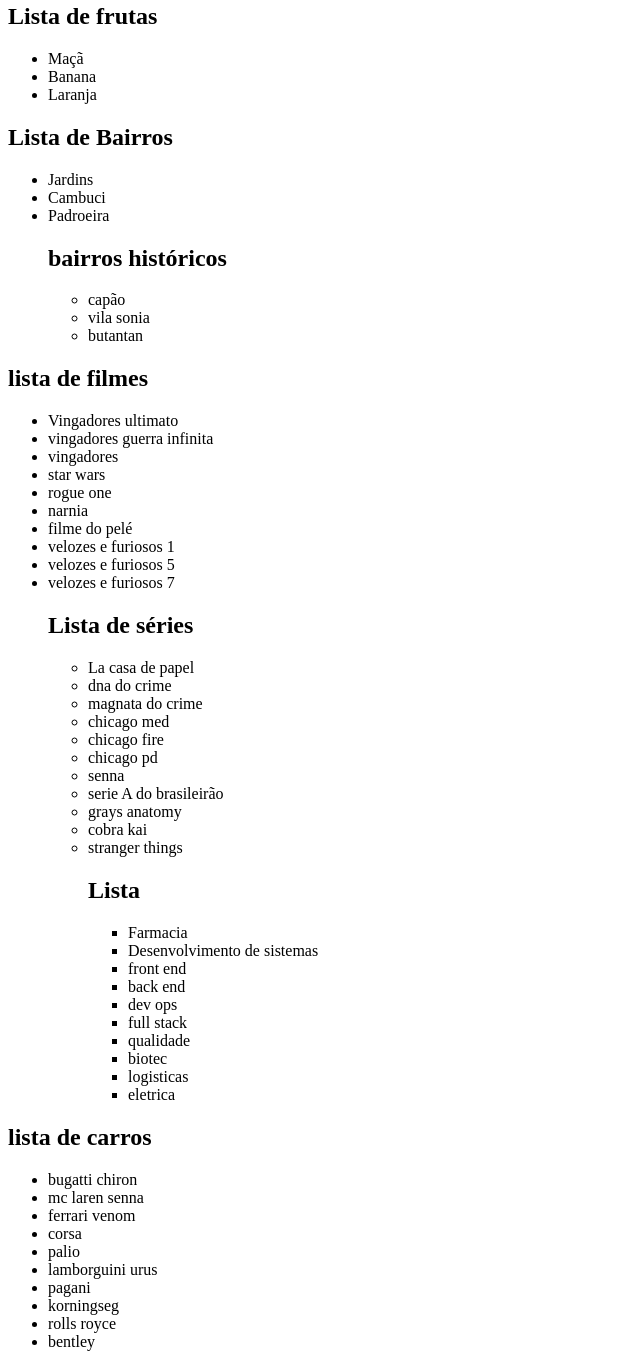
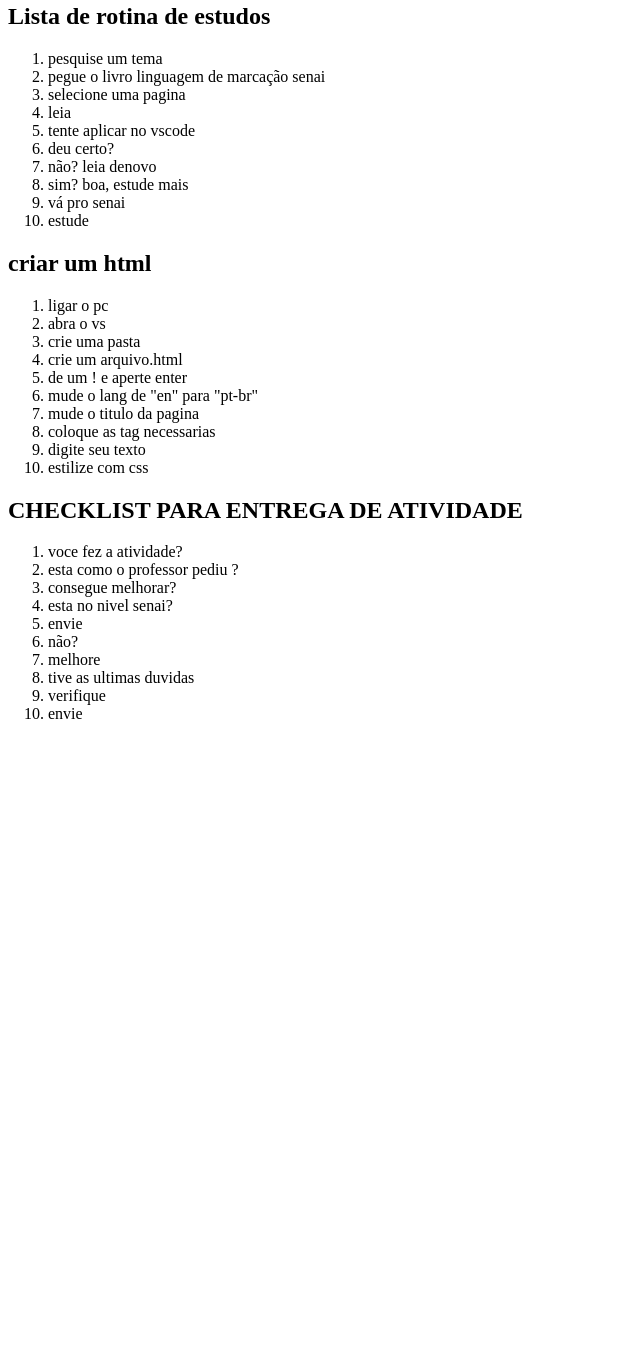
Before and after one commit to Igorbixofis/biolima, a plain HTML site: page aulas/listas/nao-ordenada.html in a window 1280 px wide. Shown: the part 77-1432 px from the top of the page, without its empty margins (0-640 px from the left). After the commit the page ends 816 px from the top, so only its background shows below. Drawn offline with Linux system fonts and the light colour scheme.

Commit message:
ordenadas

```diff
--- a/aulas/listas/nao-ordenada.html
+++ b/aulas/listas/nao-ordenada.html
@@ -7,78 +7,46 @@
 </head>
 <body>
     <h1>listas não ordenada</h1>
-    <h2>Lista de frutas</h2>
-    <ul>
-        <li>Maçã</li>
-        <li>Banana</li>
-        <li>Laranja</li>
-    </ul>
-    <h2>Lista de Bairros</h2>
-    <ul>
-        <li>Jardins</li>
-        <li>Cambuci</li>
-        <li>Padroeira</li>
-        <h2>bairros históricos</h2>
-        <ul>
-            <li>capão</li>
-            <li>vila sonia</li>
-            <li>butantan</li>
-        </ul>
-    </ul>
-    <h2>lista de filmes</h2>
-    <ul>
-        <li>Vingadores ultimato</li>
-        <li>vingadores guerra infinita</li>
-        <li>vingadores</li>
-        <li>star wars</li>
-        <li>rogue one</li>
-        <li>narnia</li>
-        <li>filme do pelé</li>
-        <li>velozes e furiosos 1 </li>
-        <li>velozes e furiosos 5 </li>
-        <li>velozes e furiosos 7</li>
+    <h2>Lista de rotina de estudos</h2>
+    <ol>
+        <li>pesquise um tema</li>
+        <li>pegue o livro linguagem de marcação senai</li>
+        <li>selecione uma pagina</li>
+        <li>leia</li>
+        <li>tente aplicar no vscode </li>
+        <li>deu certo?</li>
+        <li>não? leia denovo </li>
+        <li>sim? boa, estude mais</li>
+        <li>vá pro senai</li>
+        <li>estude</li>
+    </ol>
+    <h2>criar um html</h2>
+    <ol>
+        <li>ligar o pc</li>
+        <li>abra o vs </li>
+        <li>crie uma pasta</li>
+        <li>crie um arquivo.html</li>
+        <li>de um ! e aperte enter</li>
+        <li>mude o lang de "en" para "pt-br"</li>
+        <li>mude o titulo da pagina</li>
+        <li>coloque as tag necessarias</li>
+        <li>digite seu texto</li>
+        <li>estilize com css</li>
+    </ol>
+    <h2>CHECKLIST PARA ENTREGA DE ATIVIDADE </h2>
+    <ol>
+        <li>voce fez a atividade?</li>
+        <li>esta como o professor pediu ?</li>
+        <li>consegue melhorar?</li>
+        <li>esta no nivel senai?</li>
+        <li>envie</li>
+        <li>não?</li>
+        <li>melhore</li>
+        <li>tive as ultimas duvidas</li>
+        <li>verifique </li>
+        <li>envie</li>
+    </ol>
 
-    <h2>Lista de séries</h2>
-    <ul>
-        <li>La casa de papel</li>
-        <li>dna do crime</li>
-        <li>magnata do crime</li>
-        <li>chicago med</li>
-        <li>chicago fire</li>
-        <li> chicago pd</li>
-        <li>senna</li>
-        <li>serie A do brasileirão</li>
-        <li>grays anatomy</li>
-        <li>cobra kai</li>
-        <li>stranger things</li>
-    <h2>Lista</h2>
-    <ul>
-        <li>Farmacia</li>
-        <li>Desenvolvimento de sistemas</li>
-        <li>front end</li>
-        <li>back end</li>
-        <li>dev ops</li>
-        <li>full stack</li>
-        <li>qualidade</li>
-        <li>biotec</li>
-        <li>logisticas</li>
-        <li>eletrica</li>
-     </ul>
-    </ul>
-    </ul>
 
-    <h2>lista de carros</h2>
-    <ul>
-        <li>bugatti chiron</li>
-        <li>mc laren senna</li>
-        <li>ferrari venom</li>
-        <li>corsa</li>
-        <li>palio</li>
-        <li>lamborguini urus</li>
-        <li>pagani</li>
-        <li>korningseg</li>
-        <li>rolls royce</li>
-        <li>bentley</li>
-    </ul>
 </body>
 </html>
```
